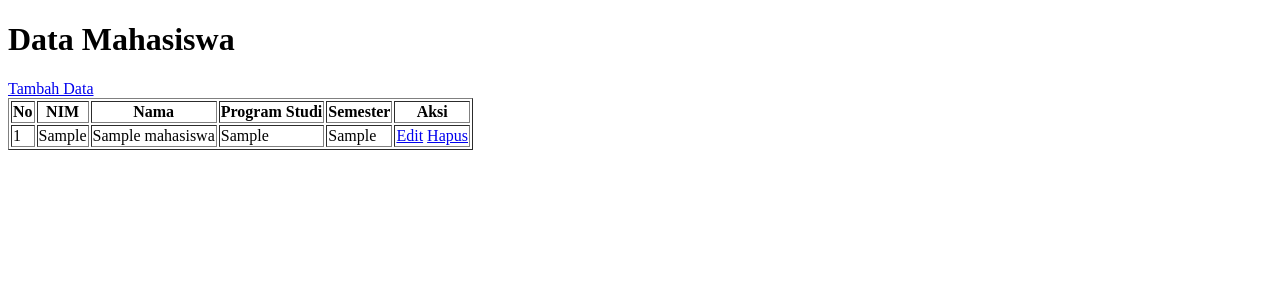
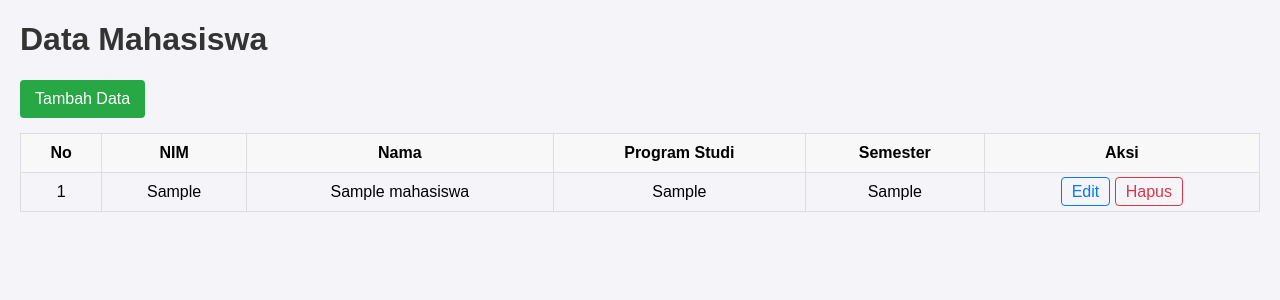
Before and after one commit to diwacae/simple-crud, a PHP site: page / in a window 1280 px wide. Shown: the top 300 px of the page. Run offline with PHP 8.4, Linux system fonts and the light colour scheme; tables that the repository leaves empty hold one stand-in row (values such as "Sample post").

Commit message:
update index and adding css style link

```diff
--- a/index.php
+++ b/index.php
@@ -3,7 +3,6 @@
 
 $sql = "SELECT * FROM mahasiswa";
 $result = $mysqli->query($sql);
-
 ?>
 <!DOCTYPE html>
 <html lang="en">
@@ -12,12 +11,15 @@
   <meta charset="UTF-8">
   <meta name="viewport" content="width=device-width, initial-scale=1.0">
   <title>Data Mahasiswa</title>
+  <link rel="stylesheet" href="assets/css/style.css">
 </head>
 
 <body>
   <h1>Data Mahasiswa</h1>
-   <a href="add.php">Tambah Data</a>
-   <table border="1">
+  <a href="add.php" class="btn-add">Tambah Data</a>
+
+  <table>
+    <thead>
       <tr>
         <th>No</th>
         <th>NIM</th>
@@ -26,22 +28,25 @@
         <th>Semester</th>
         <th>Aksi</th>
       </tr>
+    </thead>
+    <tbody>
       <?php
       $no = 1;
       while ($row = $result->fetch_assoc()):
       ?>
         <tr>
-         <td><?= $no++; ?></td>
-         <td><?= $row['nim']; ?></td>
-         <td><?= $row['nama']; ?></td>
-         <td><?= $row['prodi']; ?></td>
-         <td><?= $row['semester']; ?></td>
-         <td>
-           <a href="edit.php?id=<?= $row['id']; ?>">Edit</a>
-           <a href="delete.php?id=<?= $row['id']; ?>" onclick="return confirm('Yakin Ingin Menghapus Data Ini?')">Hapus</a>
+          <td style="text-align: center;"><?= $no++; ?></td>
+          <td style="text-align: center;"><?= $row['nim']; ?></td>
+          <td style="text-align: center;"><?= $row['nama']; ?></td>
+          <td style="text-align: center;"><?= $row['prodi']; ?></td>
+          <td style="text-align: center;"><?= $row['semester']; ?></td>
+          <td style="text-align: center;">
+            <a href="edit.php?id=<?= $row['id']; ?>" class="btn-edit">Edit</a>
+            <a href="delete.php?id=<?= $row['id']; ?>" class="btn-delete" onclick="return confirm('Yakin Ingin Menghapus Data Ini?')">Hapus</a>
           </td>
         </tr>
       <?php endwhile; ?>
+    </tbody>
   </table>
 </body>
 
```
Lines whose indentation alone changed are shown as unchanged.
